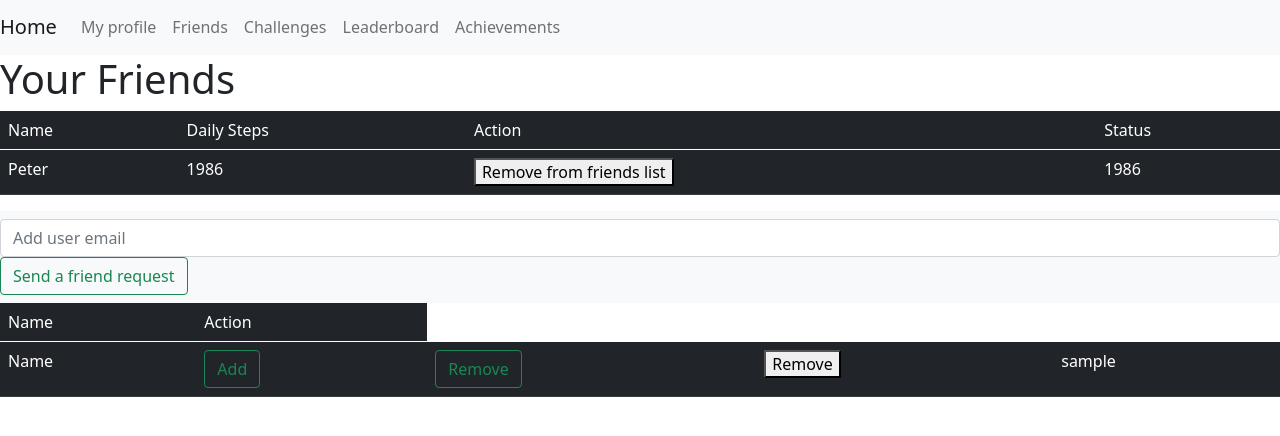
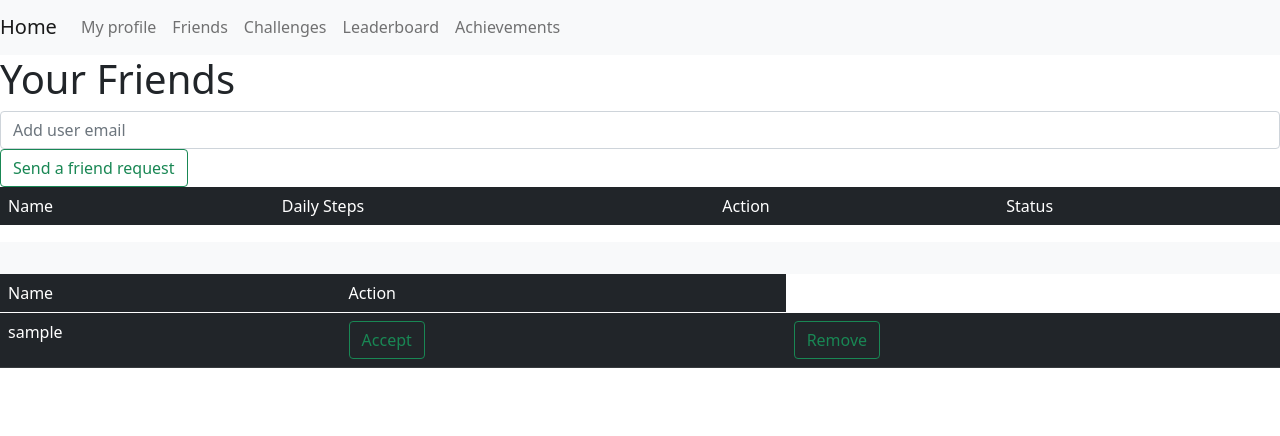
Before and after one commit to AgneDJ/StepOdyssey, a Flask app: page /friends in a window 1280 px wide. Shown: the part 39-475 px from the top of the page. Run offline with Flask 3, Linux system fonts and the light colour scheme; the visitor is signed in with stand-in values (Sample User, id 1); tables that the repository leaves empty hold one stand-in row (values such as "Sample post"); some libraries are stand-ins or nearby versions.

Commit message:
Accept and cancel friend request buttons complete

```diff
--- a/crud.py
+++ b/crud.py
@@ -1,7 +1,7 @@
 """CRUD operations."""
 
 from model import db, User, Friends, Steps, ChatBox, Challenges, Achievements, UserChallenges, UserAchievements, Message, FriendRequest, connect_to_db
-from sqlalchemy import insert
+from sqlalchemy import insert, or_
 from sqlalchemy.orm import sessionmaker, relationship
 from sqlalchemy import func
 import os
@@ -37,6 +37,20 @@
     """Return a users by primary key."""
 
     return User.query.filter(User.user_id.in_(ids)).all()
+
+
+def get_friends(receiver):
+
+    friend_list = Friends.query.filter(or_(Friends.friend_id == receiver,
+                                           Friends.user_id == receiver)).all()
+    user_ids = []
+    for friend in friend_list:
+        user_ids.append(friend.friend_id)
+        user_ids.append(friend.user_id)
+    user_ids = set(user_ids)
+    user_ids.remove(receiver)
+
+    return user_ids
 
 
 def get_user_by_email(email):
@@ -108,10 +122,17 @@
     """Add friend."""
     request = FriendRequest.query.filter(
         FriendRequest.sender == sender, FriendRequest.receiver == receiver).first()
-    if len(request) == 0:
+    if not request:
         return
-    create_friendship = Friends(sender, receiver, True)
-    db.session.delete(request[0])
+
+    relation = Friends(user_id=sender,
+                       friend_id=receiver, status_acceptance=True)
+    print("===========================================")
+    print(relation)
+    db.session.add(relation)
+    db.session.delete(request)
+    db.session.commit()
+    print("visogeeeeeero")
 
 
 def lose_friend(sender, receiver):
@@ -119,8 +140,9 @@
     destroy_friendship = Friends.query.filter(
         Friends.user_id == sender, Friends.friend_id == receiver).first()[0]
     db.session.delete(destroy_friendship)
+    db.session.commit()
 
-    return create_friendship
+    return destroy_friendship
 
 
 def get_friend_req(sender, receiver):
--- a/model.py
+++ b/model.py
@@ -188,6 +188,7 @@
     Achievements.query.delete()
     ChatBox.query.delete()
     Steps.query.delete()
+    FriendRequest()
     Friends.query.delete()
     User.query.delete()
     db.session.commit()
--- a/server.py
+++ b/server.py
@@ -261,13 +261,15 @@
 
     user_list = crud.get_users_by_ids(senders)
     print(user_list)
+    friends = crud.get_friends(receiver)
+    friends_list = crud.get_users_by_ids(friends)
 
     # create dictionary of user_id=>user?
     # pass dict to jinja?
     # use dict to show user info for every fr
     #
 
-    return render_template("friends.html", user_list=user_list)
+    return render_template("friends.html", user_list=user_list, friends_list=friends_list)
 
 
 @app.route("/friends/request", methods=["POST"])
@@ -309,20 +311,37 @@
     return "{}"
 
 
-@app.route("/friends/adding", methods=["POST"])
+@app.route("/friends/accepting", methods=["POST"])
 def add_friend():
 
+    friend_id = request.get_json()["friend"]
     if "user_email" not in session:
-        return redirect("/")
-    email = session["user_email"]
-    user = crud.get_user_by_email(email)
+        return redirect("/"), 401
+    user = crud.get_user_by_email(session["user_email"])
     # checking if user exists
     if not user:
         del session["user_email"]
         return "{}", 401
+    print("lllllllaaaaaaabas")
 
-    id = request.get_json()['friend_id']
-    crud.make_friend(id, user)
+    # id = request.get_json()['friend_id']
+    crud.make_friend(friend_id, user.user_id)
+
+    crud.delete_friend_req(sender=friend_id, receiver=user.user_id)
+    return "{}"
+
+    # if "user_email" not in session:
+    #     return redirect("/")
+    # email = session["user_email"]
+    # user = crud.get_user_by_email(email)
+    # # checking if user exists
+    # if not user:
+    #     del session["user_email"]
+    #     return "{}", 401
+
+    # # id = request.get_json()['friend_id']
+    # crud.make_friend(id, user)
+    # crud.delete_friend_req(sender=friend_id, receiver=user.user_id)
 
     return "{}"
 
--- a/static/add_buttons.js
+++ b/static/add_buttons.js
@@ -0,0 +1,39 @@
+const add_buttons = document.getElementsByTagName("button");
+
+const acceptEvent = (e) => {
+  let id = Number(e.target.id.replace("accept-", ""));
+  console.log(id);
+
+  fetch("https://127.0.0.1:5000/friends/accepting", {
+    method: "POST",
+    headers: {
+      "Content-type": "application/json",
+      Accept: "application/json",
+    },
+    body: JSON.stringify({ friend: id }),
+  })
+    .then((res) => {
+      if (res.ok) {
+        return res.json();
+      } else {
+        alert("Something is wrong");
+      }
+    })
+    .then((jsonResponse) => {
+      // Log the response data in the console
+      console.log(jsonResponse);
+
+      // TODO: change after checking if response was ok
+      console.log(id);
+      if (e.target.innerText == "Accept") {
+        e.target.innerText = "Accepting";
+      }
+      location.reload();
+    })
+    .catch((err) => console.error(err));
+
+  // Get ID of Clicked Element
+};
+for (let btn of add_buttons) {
+  if (btn.id.startsWith("accept-")) btn.addEventListener("click", acceptEvent);
+}
--- a/static/remove_buttons.js
+++ b/static/remove_buttons.js
@@ -1,8 +1,9 @@
 const buttons = document.getElementsByTagName("button");
 
-const buttonPressed = (e) => {
+const removeEvent = (e) => {
   let id = Number(e.target.id.replace("remove-", ""));
   console.log(id);
+  console.log(e.target.id);
 
   fetch("https://127.0.0.1:5000/friends/notadding", {
     method: "POST",
@@ -22,18 +23,19 @@
     .then((jsonResponse) => {
       // Log the response data in the console
       console.log(jsonResponse);
+      console.log(id);
+      if (e.target.innerText == "Remove") {
+        e.target.innerText = "Removing";
+      }
+      location.reload();
     })
     .catch((err) => console.error(err));
 
   // TODO: change after checking if response was ok
-  console.log(id);
-  if (e.target.innerText == "Remove") {
-    e.target.innerText = "Removing";
-  }
 
   // Get ID of Clicked Element
 };
 for (let button of buttons) {
   if (button.id.startsWith("remove-"))
-    button.addEventListener("click", buttonPressed);
+    button.addEventListener("click", removeEvent);
 }
--- a/templates/friends.html
+++ b/templates/friends.html
@@ -1,11 +1,15 @@
 {% extends 'base.html' %}
 {% include 'friend_request.html' %}
 {% block content %}
+
+
     <div class="row">
         <br>
         <h1>Your Friends</h1>
         <br>
     </div>
+    <input class="form-control mr-sm-2" id="friend_req" type="search" placeholder="Add user email" aria-label="Search">
+                    <button class="btn btn-outline-success my-2 my-sm-0" id="friend_req_button" type="submit">Send a friend request</button>
     <div id = "Friends">
     <table class="table table-dark">
         <thead>
@@ -17,12 +21,14 @@
           </tr>
         </thead>
         <tbody>
+            {% for user in friends_list %}
             <tr>
-                <td scope="col">Peter</td>
+                <td scope="col">{{user}}</td>
                 <td scope="col">1986</td>
                 <td scope="col"><button id = "remove">Remove from friends list</button></td>
                 <td scope="col">1986</td>
             </tr>
+            {% endfor %}
         </tbody>
       </table>
     </div>
@@ -32,26 +38,27 @@
         <thead>
           <tr>
             <td scope="col">Name</td>
+
             <td scope="col">Action</td>
+
           </tr>
         </thead>
         <tbody>
             {% for row in user_list %}
             <tr>
-                <td scope="col">Name</td>
-                <td scope="col"><button class="btn btn-outline-success my-2 my-sm-0" id="add" type="submit">Add</button></td>
-                <td scope="col"><button class="btn btn-outline-success my-2 my-sm-0" id="remove" type="submit">Remove</button></td>
+                <td>{{row.user_name}}</td>
+                <div id="accept_buttons">
+                <td scope="col"><button class="btn btn-outline-success my-2 my-sm-0" id="accept-{{row.user_id}}" type="submit">Accept</button></td>
+                </div>
                 <div id="remove_buttons">
-                    <td>
-                        <button id = "remove-{{row.user_id}}">Remove</button>
-                    </td>
+                <td scope="col"><button class="btn btn-outline-success my-2 my-sm-0" id = "remove-{{row.user_id}}" type="submit">Remove</button></td>
                 </div>
                 <nav class="navbar navbar-light bg-light">
                 <form class="form-inline">
-                      <input class="form-control mr-sm-2" id="friend_req" type="search" placeholder="Add user email" aria-label="Search">
-                      <button class="btn btn-outline-success my-2 my-sm-0" id="friend_req_button" type="submit">Send a friend request</button>
+                    <!-- <input class="form-control mr-sm-2" id="friend_req" type="search" placeholder="Add user email" aria-label="Search">
+                    <button class="btn btn-outline-success my-2 my-sm-0" id="friend_req_button" type="submit">Send a friend request</button> -->
 
-                      <td>{{row.user_name}}</td>
+
                 </form>
                   </nav>
 
@@ -93,67 +100,11 @@
             }
             document.getElementById("friend_req_button").addEventListener("click", send_friend_req);
 
-            function add_friend(e) {
-                e.preventDefault()
-
-                fetch("https://127.0.0.1:5000/friends/adding", {
-                    method: "POST",
-                    headers: {
-                    "Content-type": "application/json",
-                    Accept: "application/json",
-                    },
-                    body: JSON.stringify({ friend: input }),
-                })
-                    .then((res) => {
-                    if (res.ok) {
-                        document.getElementById("friend_req").innerHTML = "Friend request is sent!";
-                        return res.json();
-                    } else {
-                        alert("Something is wrong");
-                    }
-                    })
-                    .then((jsonResponse) => {
-                    // Log the response data in the console
-                    console.log(jsonResponse);
-                    })
-                    .catch((err) => console.error(err));
-
-
-                }
-                document.getElementById("add").addEventListener("click", add_friend);
-
-            function remove_request(e) {
-            e.preventDefault()
-
-            fetch("https://127.0.0.1:5000/friends/notadding", {
-                method: "POST",
-                headers: {
-                "Content-type": "application/json",
-                Accept: "application/json",
-                },
-                body: JSON.stringify({ friend: input }),
-            })
-                .then((res) => {
-                if (res.ok) {
-                    document.getElementById("remove").innerHTML = "Friend request is sent!";
-                    return res.json();
-                } else {
-                    alert("Something is wrong");
-                }
-                })
-                .then((jsonResponse) => {
-                // Log the response data in the console
-                console.log(jsonResponse);
-                })
-                .catch((err) => console.error(err));
-
-
-            }
-            document.getElementById("remove").addEventListener("click", remove_request);
 
 
 
             </script>
         <script src="/static/remove_buttons.js"></script>
+        <script src="/static/add_buttons.js"></script>
 
 {% endblock %}
```
Lines whose indentation alone changed are shown as unchanged.
